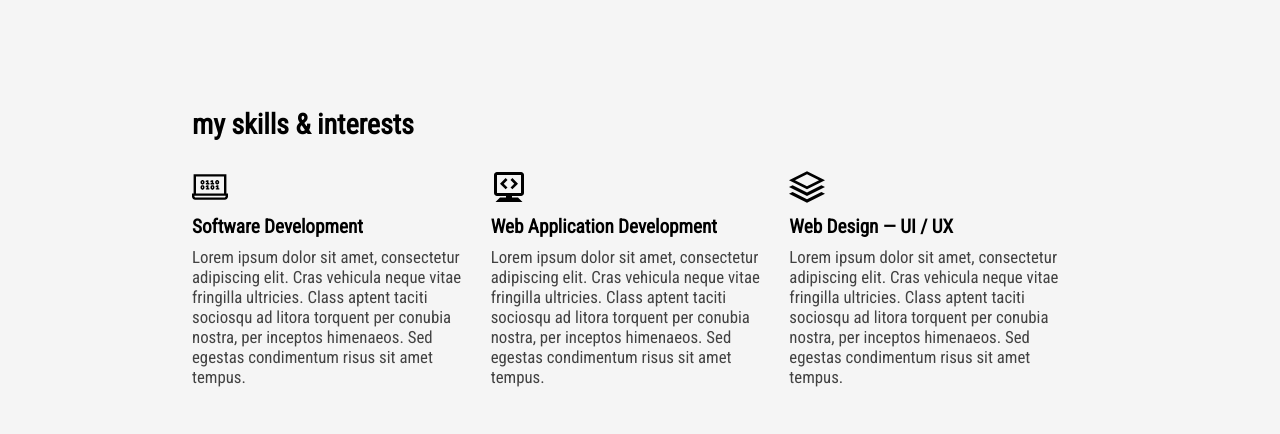
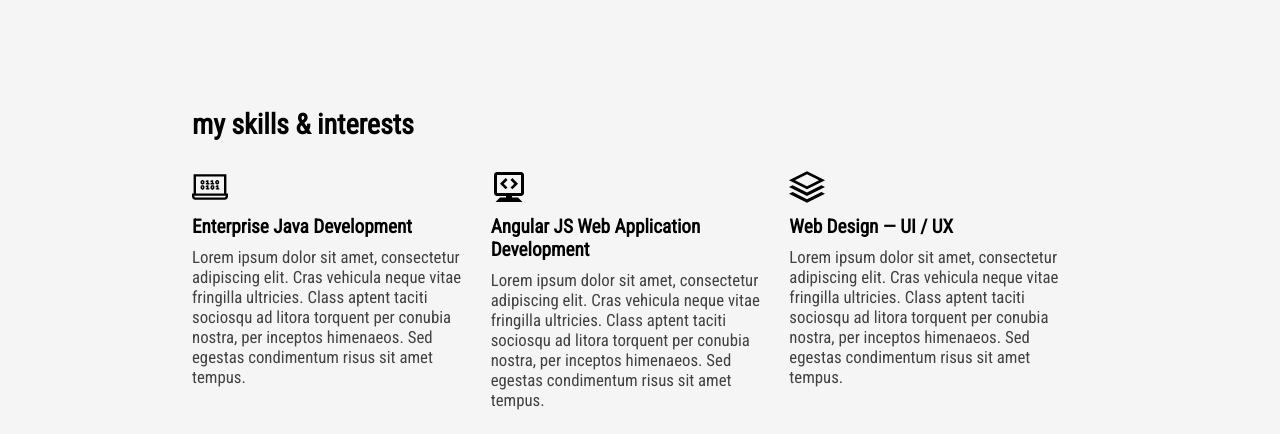
Before and after one commit to drose379/Personal, a plain HTML site: page index.html in a window 1280 px wide. Shown: the part 366-800 px from the top of the page. Drawn offline with nearby package versions, Linux system fonts and the light colour scheme; no server answers; a web font is replaced by a local one.

Commit message:
text updates

```diff
--- a/index.html
+++ b/index.html
@@ -97,13 +97,13 @@
 <div class="row"> <!-- SHOULD BE CLASS SECTION-CONTAINER -->
   <div class="skill-box">
     <img class="skill-img" src="res/computer.svg" />
-    <h5>Software Development</h5>
+    <h5>Enterprise Java Development</h5>
     <p>Lorem ipsum dolor sit amet, consectetur adipiscing elit. Cras vehicula neque vitae fringilla ultricies. Class aptent taciti sociosqu ad litora torquent per conubia nostra, per inceptos himenaeos. Sed egestas condimentum risus sit amet tempus.</p>
   </div>
 
   <div class="skill-box">
     <img class="skill-img" src="res/code-block-2.svg" />
-    <h5>Web Application Development</h5>
+    <h5>Angular JS Web Application Development</h5>
     <p>Lorem ipsum dolor sit amet, consectetur adipiscing elit. Cras vehicula neque vitae fringilla ultricies. Class aptent taciti sociosqu ad litora torquent per conubia nostra, per inceptos himenaeos. Sed egestas condimentum risus sit amet tempus.</p>
   </div>
 
```
